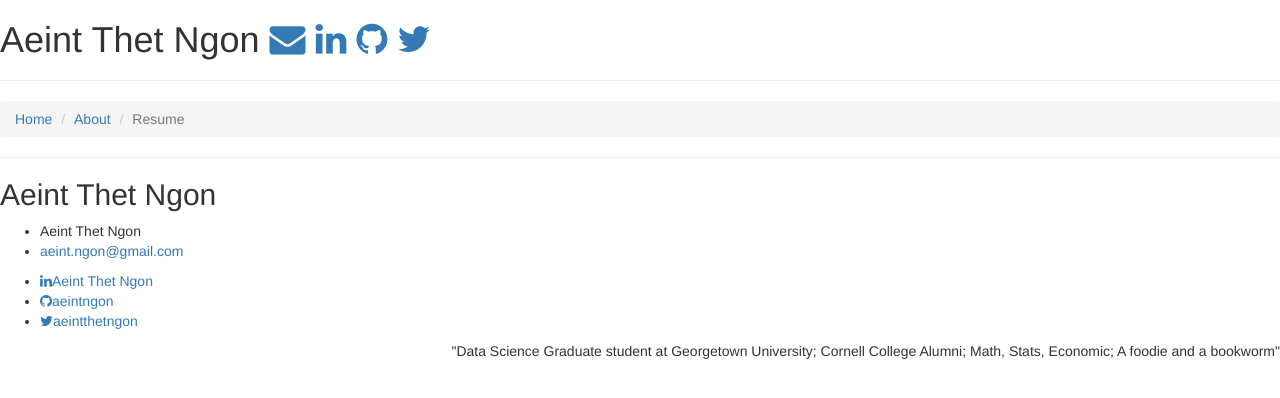
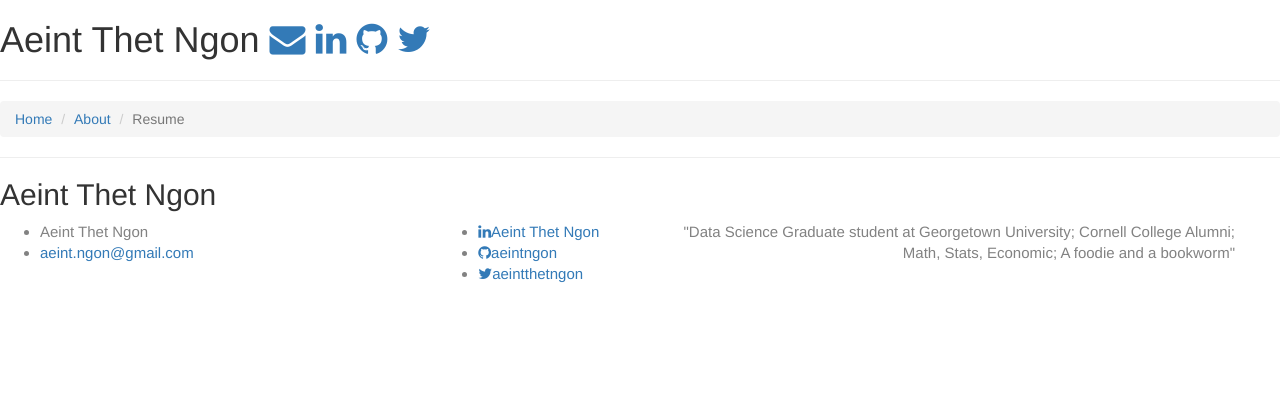
Before and after one commit to aeintngon/old-webpage, a Jekyll site: the page built from index.md, in a window 1280 px wide. Shown: the top 398 px of the page. Built offline with Jekyll 4.4.1, drawn with Linux system fonts in a browser that asks for light colours; nearby versions of some CDN libraries; our own code applies the rules of GitHub Pages for plain Markdown files.

Commit message:
Update styles.css

```diff
--- a/CSS/styles.css
+++ b/CSS/styles.css
@@ -9,3 +9,28 @@ text-align:right;
 .centered{
 text-align:center;
 }
+.footer-col-wrapper {
+    font-size: 15px;
+    color: #828282;
+    margin-left: -15px;
+}
+.footer-col {
+    float: left;
+    margin-bottom: 15px;
+    padding-left: 15px;
+}
+
+.footer-col-1 {
+    width: -webkit-calc(35% - (30px / 2));
+    width: calc(35% - (30px / 2));
+}
+
+.footer-col-2 {
+    width: -webkit-calc(20% - (30px / 2));
+    width: calc(20% - (30px / 2));
+}
+
+.footer-col-3 {
+    width: -webkit-calc(45% - (30px / 2));
+    width: calc(45% - (30px / 2));
+}
```
